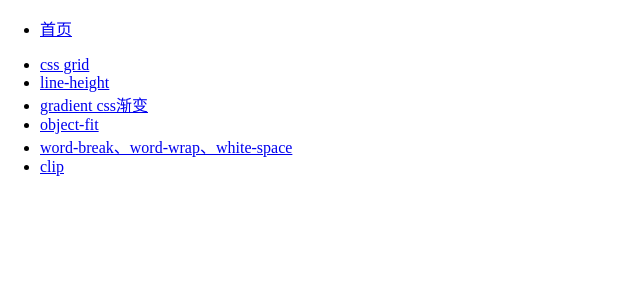
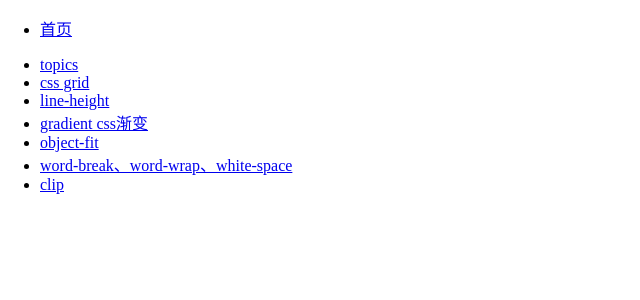
Before and after one commit to 467057463/demo, a React app in the folder css/: page / in a window 1280 px wide. Shown: the top 300 px of the page, without its empty margins (0-640 px from the left). Built offline with nearby package versions, Linux system fonts and the light colour scheme.

Commit message:
nestted router

```diff
--- a/css/src/pages/Home.js
+++ b/css/src/pages/Home.js
@@ -7,6 +7,9 @@ function Home(){
   return(
     <div className="home">
       <ul>
+        <li>
+          <Link to="/topics">topics</Link>
+        </li>
         <li>
           <Link to="/grid">css grid</Link>
         </li>
```
